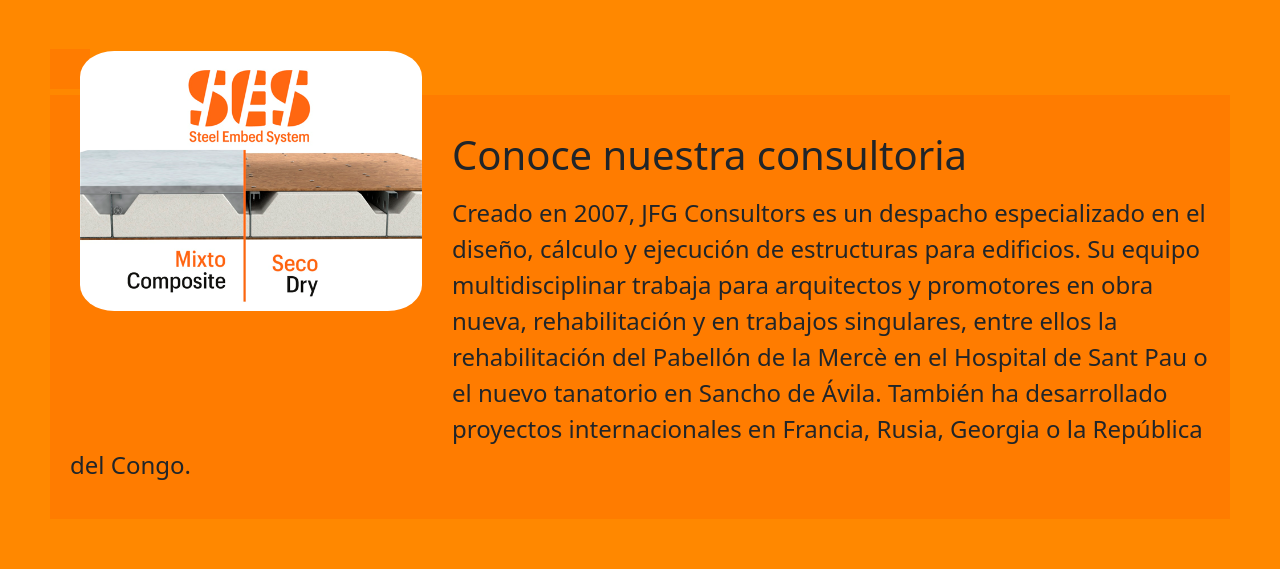
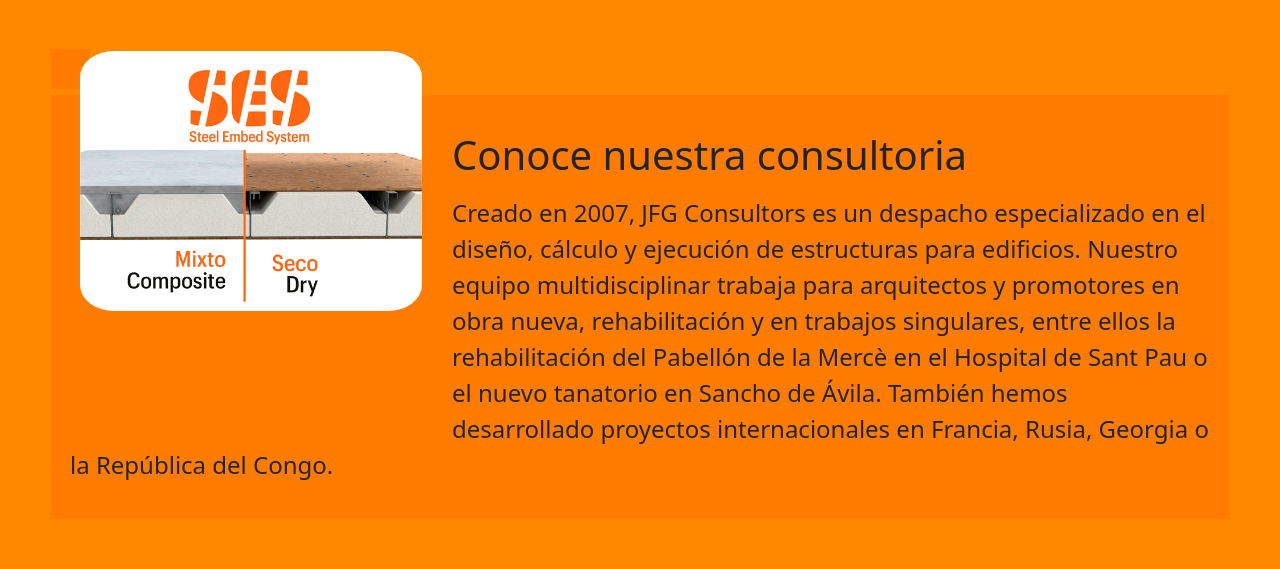
Before and after one commit to Mikigb77/SES-SYS, a PHP site: page /public/index.php in a window 1280 px wide. Shown: the part 1887-2456 px from the top of the page. Run offline with PHP 8.4, Linux system fonts and the light colour scheme.

Commit message:
Hola
Signed-off-by: Mikigb77 <miquelgarcia.alu@gmail.com>

```diff
--- a/public/index.php
+++ b/public/index.php
@@ -44,7 +44,7 @@ section_end();
             </p>
         </font>
         <font size="+2">
-            <p>Creado en 2007, JFG Consultors es un despacho especializado en el diseño, cálculo y ejecución de estructuras para edificios. Su equipo multidisciplinar trabaja para arquitectos y promotores en obra nueva, rehabilitación y en trabajos singulares, entre ellos la rehabilitación del Pabellón de la Mercè en el Hospital de Sant Pau o el nuevo tanatorio en Sancho de Ávila. También ha desarrollado proyectos internacionales en Francia, Rusia, Georgia o la República del Congo.</p>
+            <p>Creado en 2007, JFG Consultors es un despacho especializado en el diseño, cálculo y ejecución de estructuras para edificios. Nuestro equipo multidisciplinar trabaja para arquitectos y promotores en obra nueva, rehabilitación y en trabajos singulares, entre ellos la rehabilitación del Pabellón de la Mercè en el Hospital de Sant Pau o el nuevo tanatorio en Sancho de Ávila. También hemos desarrollado proyectos internacionales en Francia, Rusia, Georgia o la República del Congo.</p>
         </font>
     </div>
 </div>
```
